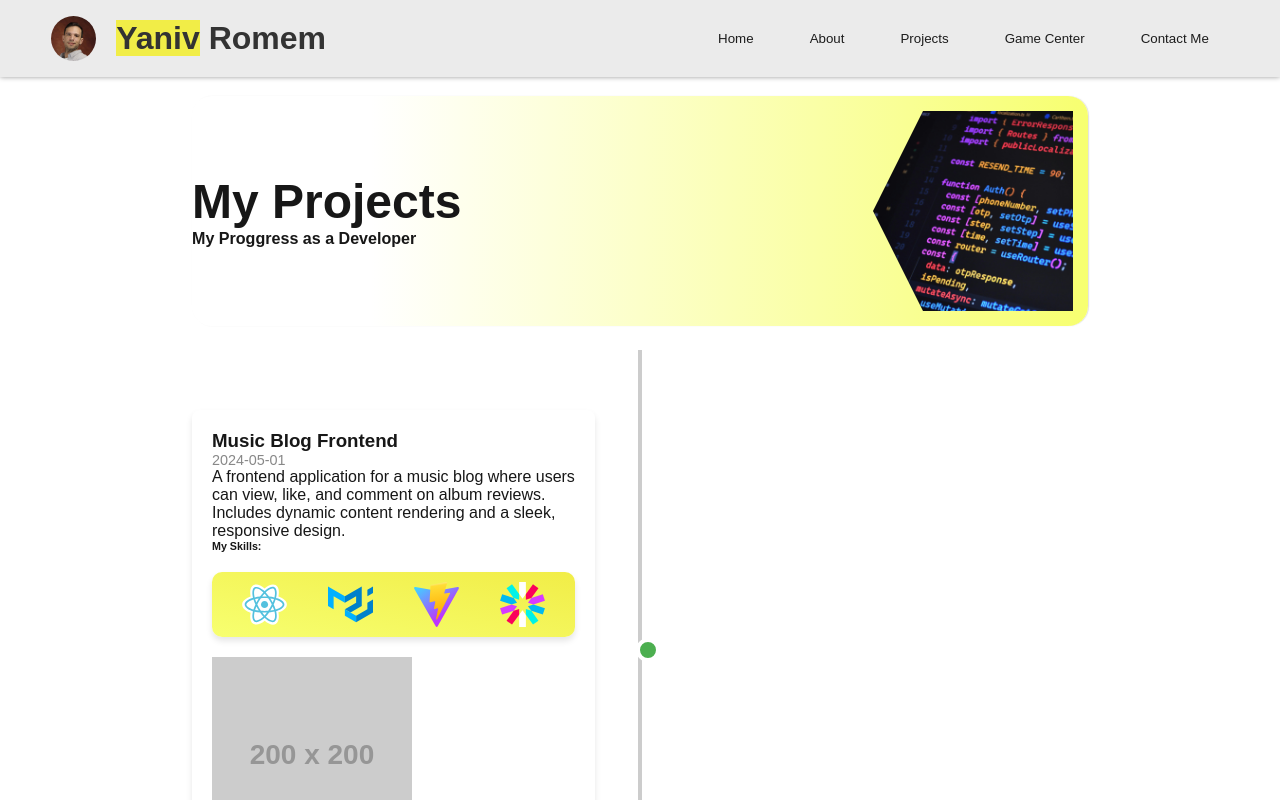
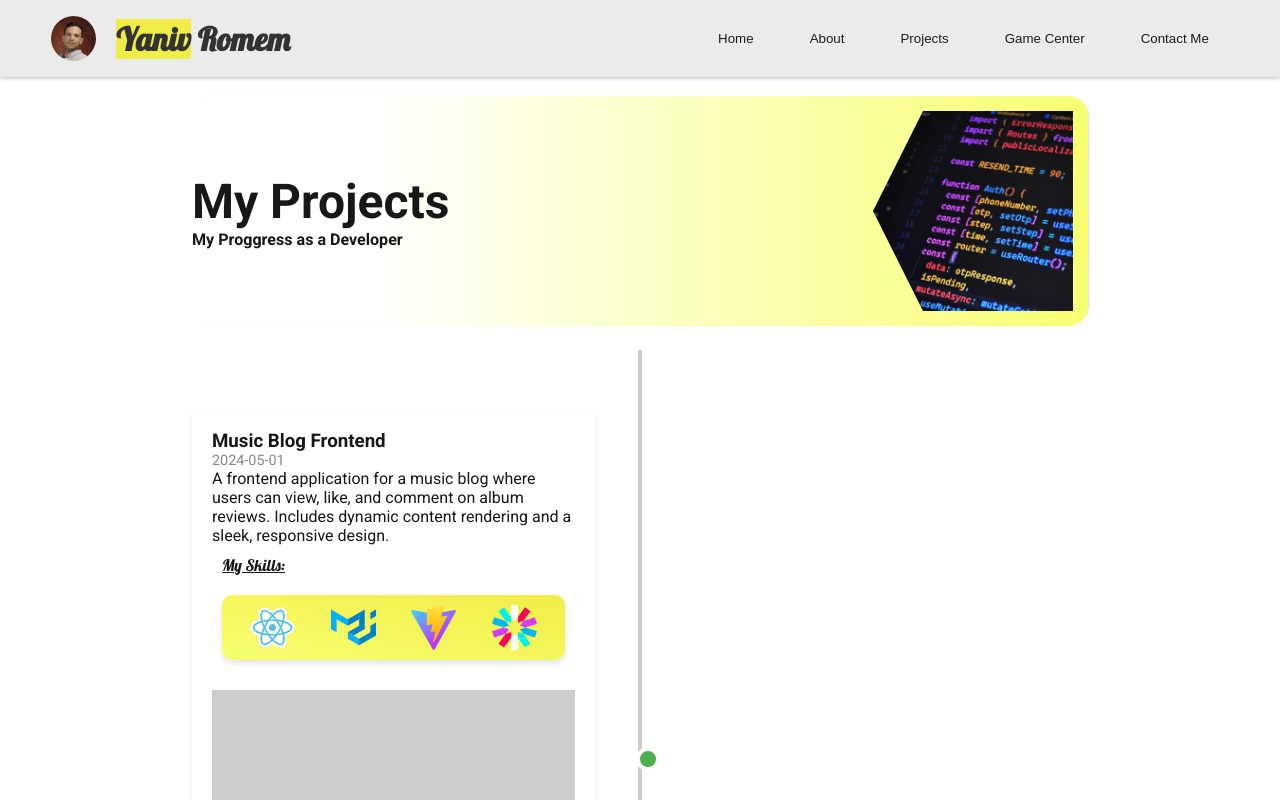
Before and after one commit to JanivDemagniv/amazing_protfoliov.2, a Next.js app: page /projects in a window 1280 px wide. Shown: the top 800 px of the page. Built offline with nearby package versions, Linux system fonts and the light colour scheme.

Commit message:
styles and fonts

```diff
--- a/package.json
+++ b/package.json
@@ -9,6 +9,7 @@
     "lint": "next lint"
   },
   "dependencies": {
+    "@next/font": "^14.2.15",
     "next": "15.0.3",
     "react": "19.0.0-rc-66855b96-20241106",
     "react-dom": "19.0.0-rc-66855b96-20241106"
--- a/src/app/components/Footer.jsx
+++ b/src/app/components/Footer.jsx
@@ -2,6 +2,17 @@ import React from 'react';
 import styles from './styles/footer.module.css';
 import Button from './Button';
 import IconButton from './IconButton';
+import { Lobster, Handlee } from 'next/font/google'
+
+const lobster = Lobster({
+    subsets: ['latin'],
+    weight: ['400']
+})
+
+const handlee = Handlee({
+    subsets: ['latin'],
+    weight: ['400']
+})
 
 export default function Footer({ }) {
     return (
@@ -10,15 +21,15 @@ export default function Footer({ }) {
                 <div className={styles.link_list}>
                     <h5>Links</h5>
                     <ul>
-                        <li><Button color='#f1f1f1' to='/' label='Home' /></li>
-                        <li><Button color='#f1f1f1' to='/projects' label='Projects' /></li>
-                        <li><Button color='#f1f1f1' to='/gamecenter' label='Game Center' /></li>
-                        <li><Button color='#f1f1f1' to='/contact' label='Contact Me' /></li>
+                        <li><Button key='1' color='#f1f1f1' to='/' label='Home' /></li>
+                        <li><Button key='2' color='#f1f1f1' to='/projects' label='Projects' /></li>
+                        <li><Button key='3' color='#f1f1f1' to='/gamecenter' label='Game Center' /></li>
+                        <li><Button key='4' color='#f1f1f1' to='/contact' label='Contact Me' /></li>
                     </ul>
                 </div>
                 <div className={styles.short_about}>
                     <h5>About</h5>
-                    <p style={{ fontWeight: 'normal', fontSize: '0.9rem' }}>My name is Yaniv Romem, I'm 32 form Tel Aviv. most of my life I tried to pursue my life goal to become a musician. trough out the years I realized that music is my love, but not my proffetion. I dicided to take a change in my life and go back to my old dream to become a web developer. as a kid I used to build websites with photoshop and HTML, back then I didn't know English but it didn't bother me finding the relvnte code I needed for my websites. I do belive that my life expriens will help me get along in any working enviorment</p>
+                    <p className={handlee.className} style={{ fontWeight: 'normal', fontSize: '0.9rem' }}>My name is Yaniv Romem, I'm 32 form Tel Aviv. most of my life I tried to pursue my life goal to become a musician. trough out the years I realized that music is my love, but not my proffetion. I dicided to take a change in my life and go back to my old dream to become a web developer. as a kid I used to build websites with photoshop and HTML, back then I didn't know English but it didn't bother me finding the relvnte code I needed for my websites. I do belive that my life expriens will help me get along in any working enviorment</p>
                 </div>
             </div>
             <div className={styles.media}>
@@ -28,6 +39,7 @@ export default function Footer({ }) {
                 <IconButton icon='./whatsapp.svg' alt='whatsapp' to='#' />
                 <IconButton icon='./email.svg' alt='email' to='#' />
             </div>
+            <span className={lobster.className}>Yaniv Romem&copy;</span>
         </footer>
     )
 }
--- a/src/app/components/NavBar.jsx
+++ b/src/app/components/NavBar.jsx
@@ -1,11 +1,17 @@
 import React from 'react'
 import styles from './styles/navbar.module.css'
 import Button from './Button'
+import { Lobster } from 'next/font/google'
+
+const lobster = Lobster({
+    subsets: ['latin'],
+    weight: ['400']
+})
 
 export default function NavBar({ }) {
     return (
         <nav className={styles.nav_bar}>
-            <div className={styles.logo}>
+            <div className={`${styles.logo} ${lobster.className}`}>
                 <div className={styles.profilePic}><img src="./protfolioPic.jpg" alt="Profile Picture" /></div>
                 <span className={styles.title}><span className={styles.backColor}>Yaniv</span> Romem</span>
             </div>
--- a/src/app/components/Technolgy.jsx
+++ b/src/app/components/Technolgy.jsx
@@ -1,18 +1,29 @@
 import React from 'react';
 import styles from './styles/Technolgy.module.css'
+import { Lobster, Share_Tech } from 'next/font/google';
+
+const lobster = Lobster({
+    subsets: ['latin'],
+    weight: ['400']
+});
+
+const shereTech = Share_Tech({
+    subsets: ['latin'],
+    weight: ['400']
+})
 
 export default function Technolgy({ skills }) {
     return (
-        <div>
-            <h6>My Skills:</h6>
+        <div className={styles.container}>
+            <h6 className={lobster.className}>My Skills:</h6>
             <div className={styles.skillsLine}>
                 {skills.map((skill) => {
-                    return <div className={styles.skillClass}>
+                    return <div className={`${styles.skillClass} ${shereTech.className}`}>
                         <img src={skill.imgUrl} alt={skill.imgAlt} />
                         <span className={styles.toolTip}>{skill.name}</span>
                     </div>
                 })}
             </div>
-        </div>
+        </div >
     )
 }
--- a/src/app/components/styles/Technolgy.module.css
+++ b/src/app/components/styles/Technolgy.module.css
@@ -1,3 +1,13 @@
+.container {
+    padding: 10px;
+}
+
+.container h6 {
+    font-size: 1rem;
+    font-weight: normal;
+    text-decoration: underline;
+}
+
 .skillsLine {
     display: flex;
     justify-content: space-around;
@@ -10,6 +20,7 @@
     border-radius: 10px;
     box-shadow: 0 4px 6px rgba(0, 0, 0, 0.1);
     transition: all 0.3s ease-in-out;
+    text-align: center;
 }
 
 .skillsLine:hover {
--- a/src/app/components/styles/Timeline.module.css
+++ b/src/app/components/styles/Timeline.module.css
@@ -52,6 +52,8 @@
     max-width: 45%;
     text-align: left;
     transition: box-shadow 0.3s ease-in-out;
+    display: flex;
+    flex-direction: column;
 }
 
 .timelineContent:hover {
--- a/src/app/layout.jsx
+++ b/src/app/layout.jsx
@@ -2,21 +2,16 @@ import localFont from "next/font/local";
 import "./globals.css";
 import NavBar from "./components/NavBar";
 import Footer from "./components/Footer";
+import { Roboto } from 'next/font/google'
 
-const geistSans = localFont({
-  src: "./fonts/GeistVF.woff",
-  variable: "--font-geist-sans",
-  weight: "100 900",
-});
-const geistMono = localFont({
-  src: "./fonts/GeistMonoVF.woff",
-  variable: "--font-geist-mono",
-  weight: "100 900",
-});
+const roboto = Roboto({
+  subsets: ['latin'],
+  weight: ['100', '300', '400', '500', '700', '900']
+})
 
 export const metadata = {
-  title: "Create Next App",
-  description: "Generated by create next app",
+  title: "Yaniv Romem Protfolio",
+  description: "Yaniv Romem Protfolio Website",
 };
 
 export default function RootLayout({ children }) {
@@ -25,7 +20,7 @@ export default function RootLayout({ children }) {
       <head>
         <title>Yaniv Romem Protfolio</title>
       </head>
-      <body className={`${geistSans.variable} ${geistMono.variable}`}>
+      <body className={roboto.className}>
         <NavBar />
         {children}
         <Footer />
```
Also changed, not shown: 1 other file (tests, documents, lock files or other folders).
